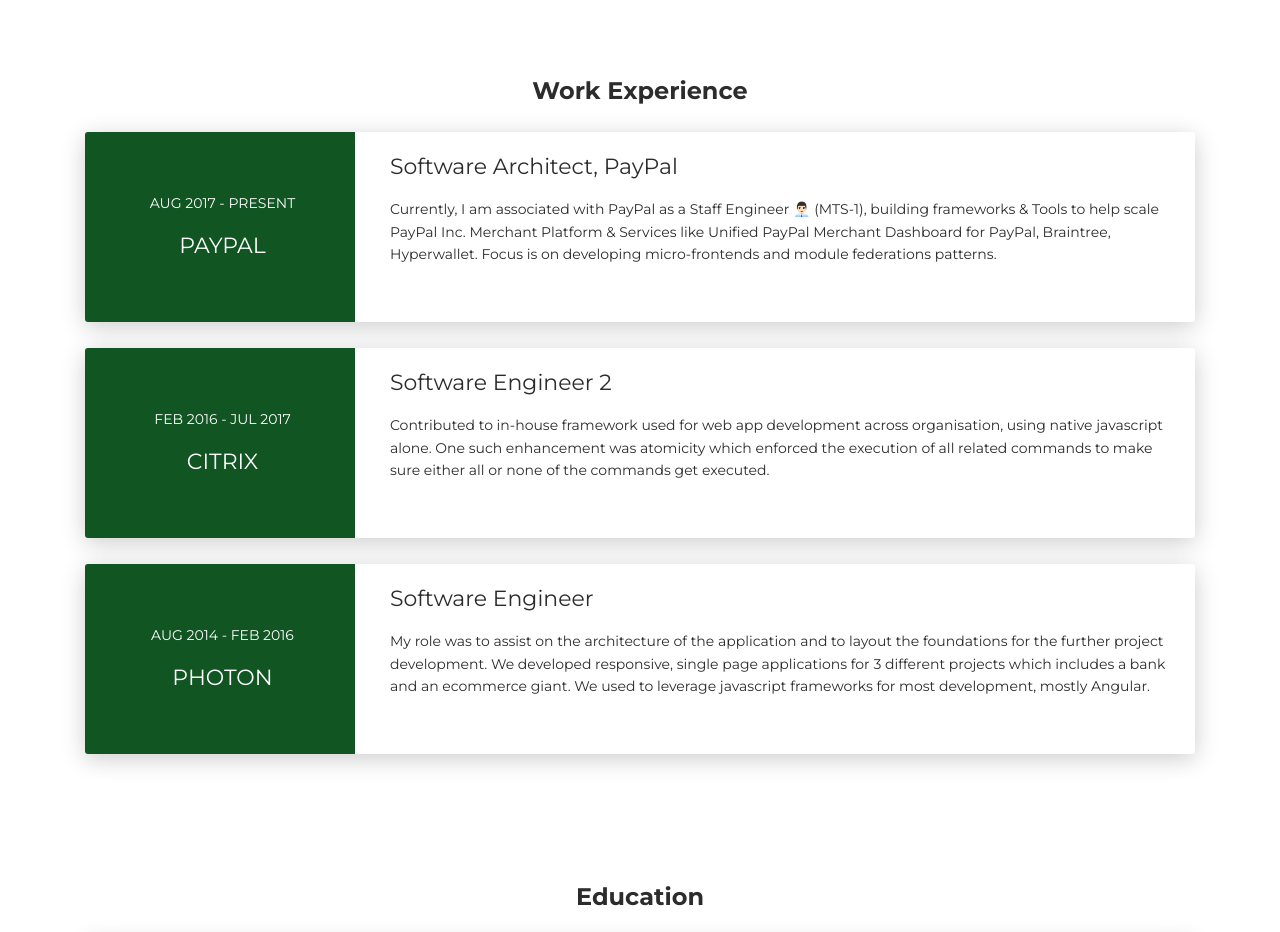
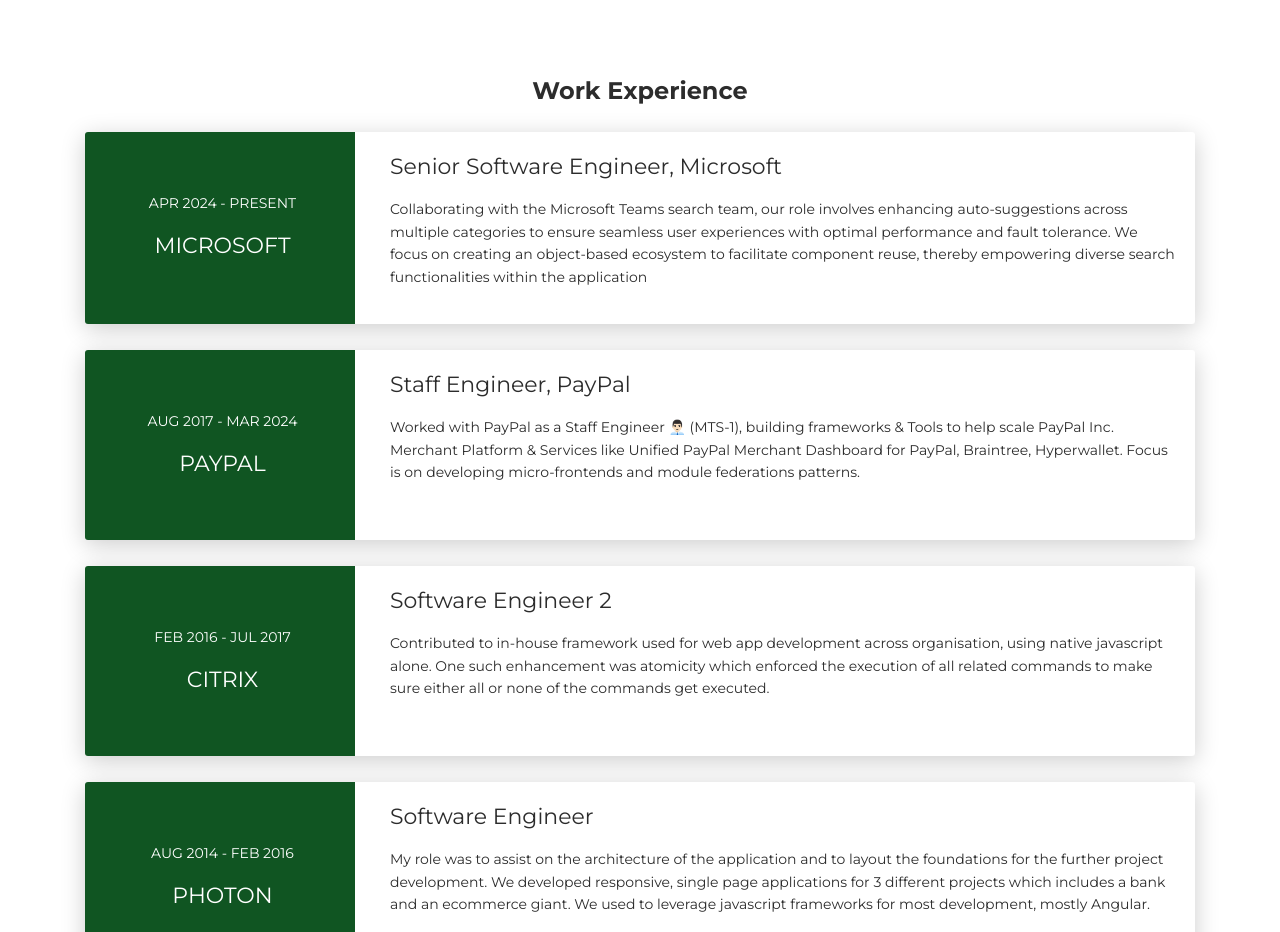
Before and after one commit to saurabhkrverma/resume, a plain HTML site: page index.html in a window 1280 px wide. Shown: the part 1420-2352 px from the top of the page. Drawn offline with Linux system fonts and the light colour scheme.

Commit message:
added new exp

```diff
--- a/index.html
+++ b/index.html
@@ -197,14 +197,30 @@
           <div class="row">
             <div class="col-md-3 bg-primary" data-aos="fade-right" data-aos-offset="50" data-aos-duration="500">
               <div class="card-body cc-experience-header">
-                <p>Aug 2017 - Present</p>
+                <p>Apr 2024 - Present</p>
+                <div class="h5">Microsoft</div>
+              </div>
+            </div>
+            <div class="col-md-9" data-aos="fade-left" data-aos-offset="50" data-aos-duration="500">
+              <div class="card-body">
+                <div class="h5">Senior Software Engineer, Microsoft</div>
+                <p>Collaborating with the Microsoft Teams search team, our role involves enhancing auto-suggestions across multiple categories to ensure seamless user experiences with optimal performance and fault tolerance. We focus on creating an object-based ecosystem to facilitate component reuse, thereby empowering diverse search functionalities within the application</p>
+              </div>
+            </div>
+          </div>
+        </div>
+        <div class="card">
+          <div class="row">
+            <div class="col-md-3 bg-primary" data-aos="fade-right" data-aos-offset="50" data-aos-duration="500">
+              <div class="card-body cc-experience-header">
+                <p>Aug 2017 - Mar 2024</p>
                 <div class="h5">PayPal</div>
               </div>
             </div>
             <div class="col-md-9" data-aos="fade-left" data-aos-offset="50" data-aos-duration="500">
               <div class="card-body">
-                <div class="h5">Software Architect, PayPal</div>
-                <p>Currently, I am associated with PayPal as a Staff Engineer 👨🏻‍💼 (MTS-1), building frameworks️ & Tools to help scale PayPal Inc. Merchant Platform & Services like Unified PayPal Merchant Dashboard for PayPal, Braintree, Hyperwallet. Focus is on developing micro-frontends and module federations patterns.</p>
+                <div class="h5">Staff Engineer, PayPal</div>
+                <p>Worked with PayPal as a Staff Engineer 👨🏻‍💼 (MTS-1), building frameworks️ & Tools to help scale PayPal Inc. Merchant Platform & Services like Unified PayPal Merchant Dashboard for PayPal, Braintree, Hyperwallet. Focus is on developing micro-frontends and module federations patterns.</p>
               </div>
             </div>
           </div>
```
